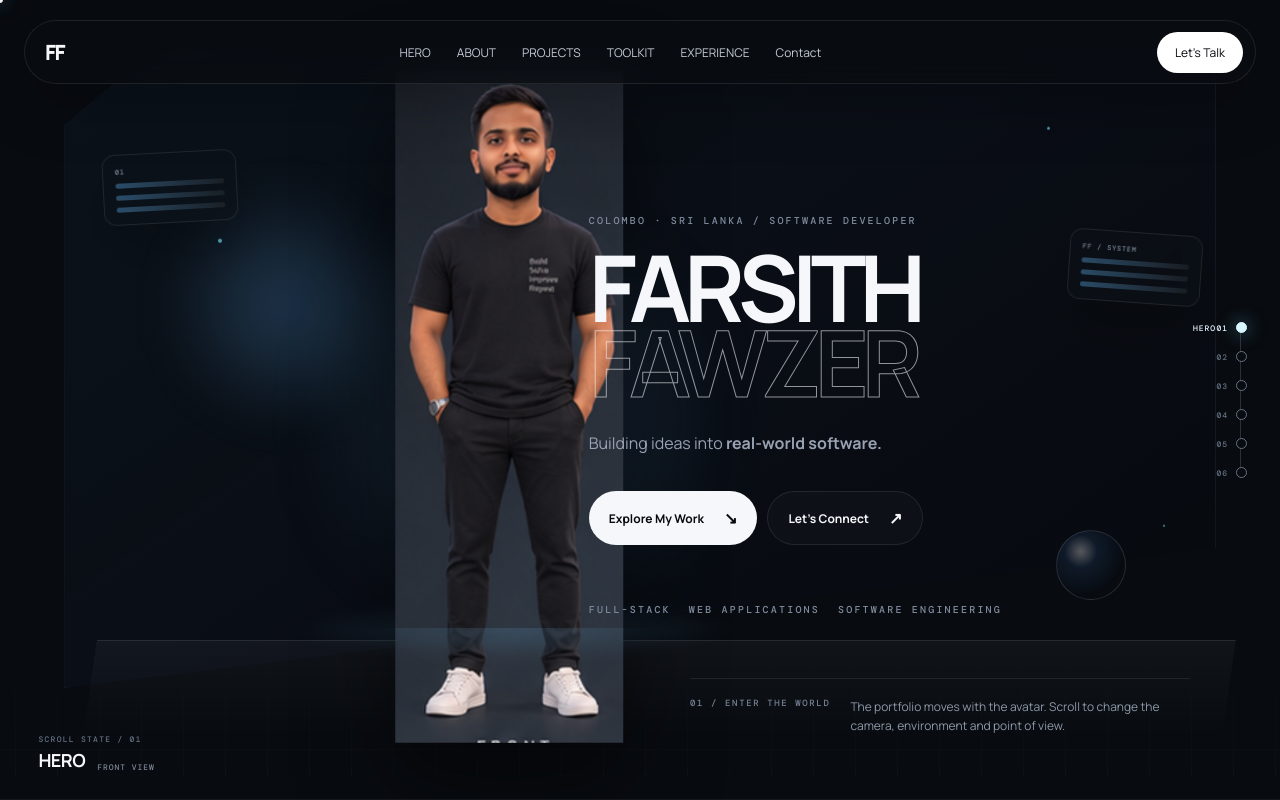
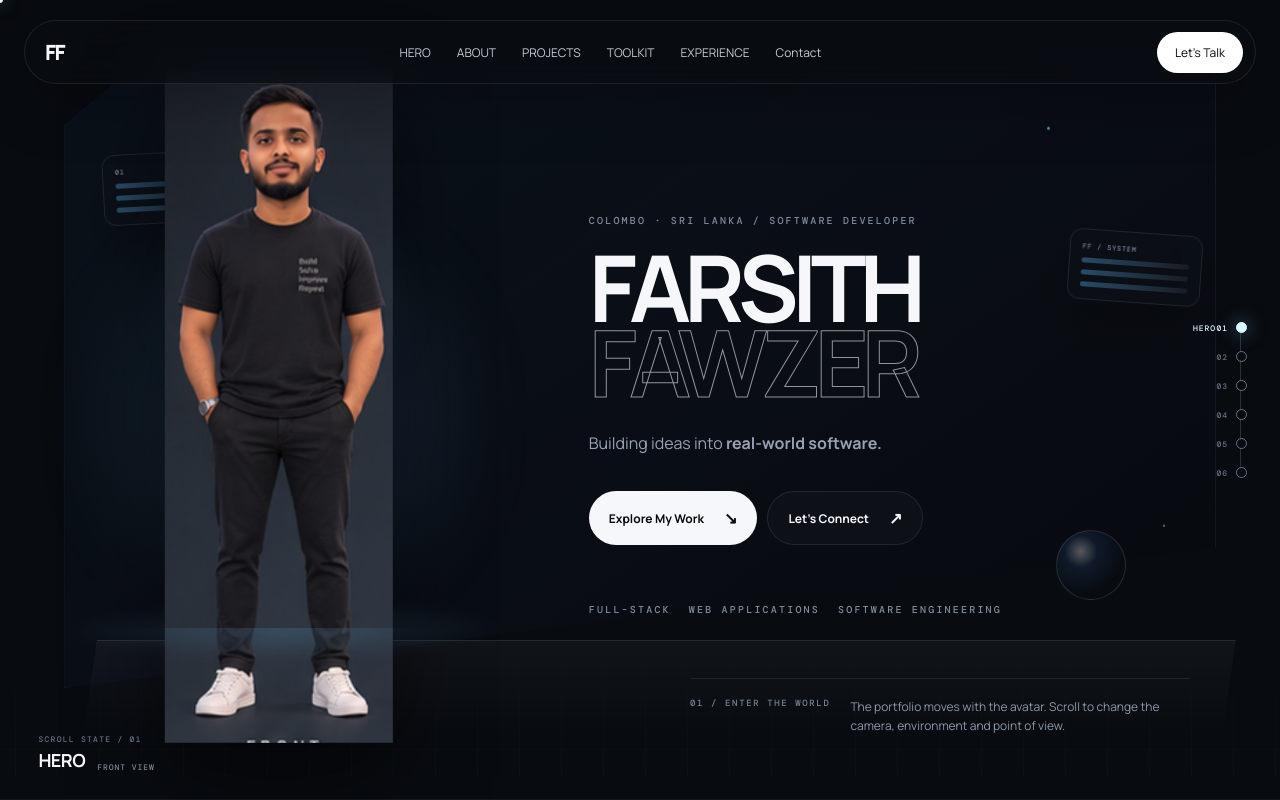
Before and after one commit to ff786/farsith-portfolio, a Next.js app: page / in a window 1280 px wide. Shown: the top 800 px of the page. Built offline with nearby package versions, Linux system fonts and the light colour scheme.

Commit message:
Refine cinematic avatar lane choreography

```diff
--- a/src/app/page.tsx
+++ b/src/app/page.tsx
@@ -114,10 +114,13 @@ function AvatarStage({ progress, activeStage }: { progress: MotionValue<number>;
   const avatarScale = useTransform(progress, [0, 0.18, 0.42, 0.7, 1], [1, 1.035, 0.97, 1.055, 1]);
   const avatarRotate = useTransform(progress, [0, 0.2, 0.4, 0.62, 0.82, 1], [0, -1.5, 2.5, -3, 2, 0]);
   // Deliberate left → right → left → right staging across the six chapters.
+  // The camera is sized as a dedicated lane, so these percentages are
+  // relative to the avatar stage itself. 60% of the 40vw desktop camera
+  // produces an intentional quarter-screen lane shift without jumping.
   const cameraXRaw = useTransform(
     progress,
     [0, 0.2, 0.4, 0.6, 0.8, 1],
-    ['-15%', '15%', '-15%', '15%', '-15%', '15%']
+    ['-60%', '60%', '-60%', '60%', '-60%', '60%']
   );
   const cameraX = useSpring(cameraXRaw, { stiffness: 90, damping: 22, mass: 0.7 });
   const cameraZRaw = useTransform(progress, [0, 0.2, 0.4, 0.6, 0.8, 1], [0, 18, 28, 18, 28, 0]);
```
